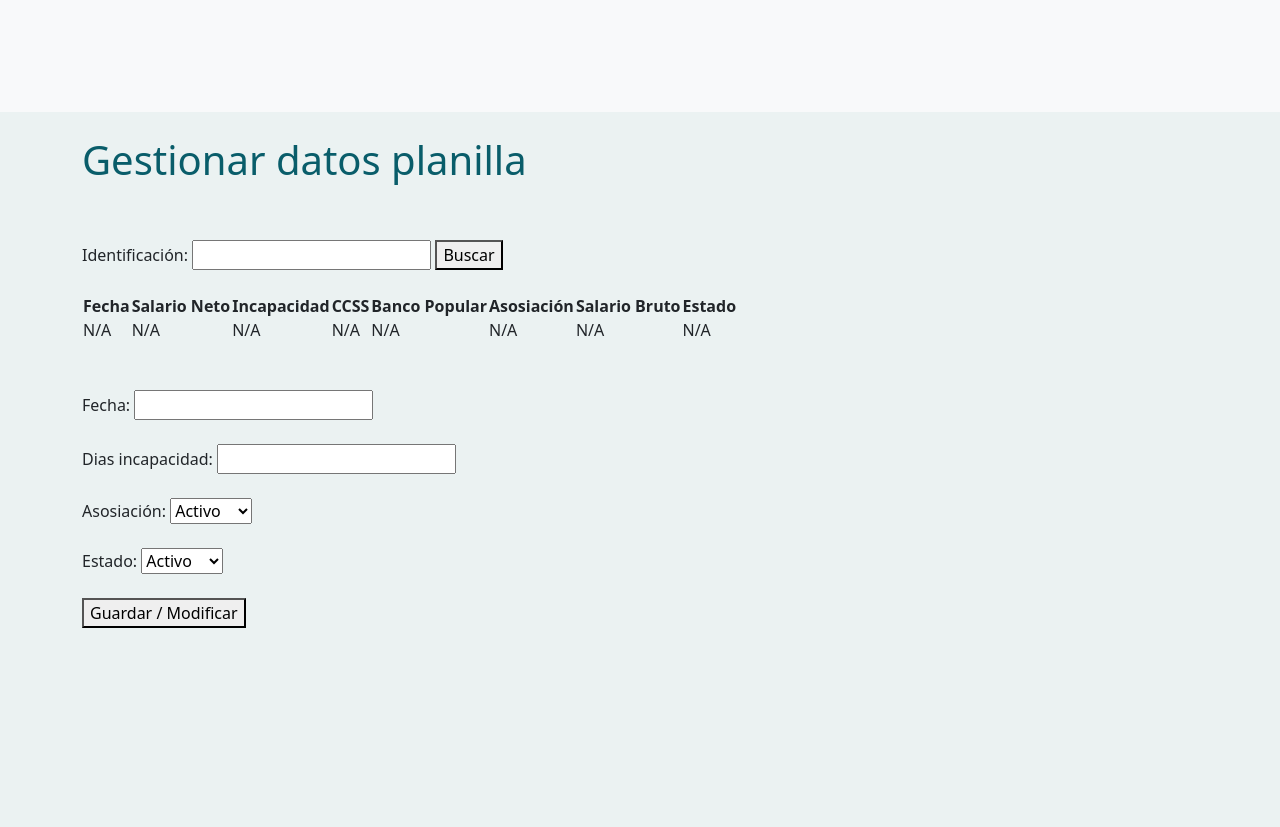
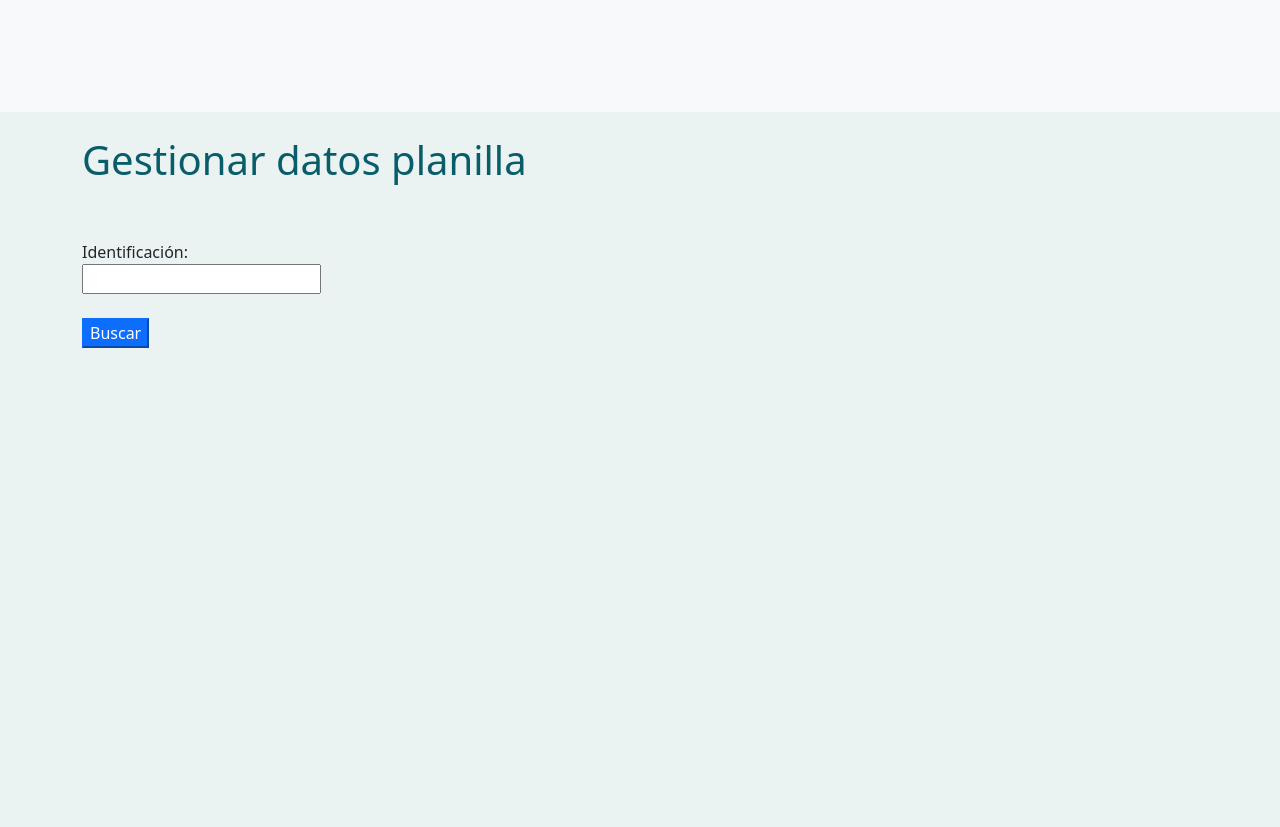
Before and after one commit to williamrmo/planilla_admin_db, a PHP site: page /gestinar-planilla.php in a window 1280 px wide. Shown: the part 3904-4731 px from the top of the page. Run offline with PHP 8.4, Linux system fonts and the light colour scheme.

Commit message:
gestionar planilla

```diff
--- a/gestinar-planilla.php
+++ b/gestinar-planilla.php
@@ -5,68 +5,76 @@
   <div class="container">
     <h1>Gestionar datos planilla</h1>
     <br><br>
+    <form action="" method="get">
+    <label for="user_id">
+        Identificaci&oacute;n: <br>
+        <input type="text" name="user_id" id="user_id" required>
+        <br><br>
 
-    <label for="user_id">
-        Identificaci&oacute;n: <input type="text" name="user_id" id="user_id">
+        <input type="submit" value="Buscar" class="bn btn-primary">
     </label>
-    <button>Buscar</button>
-    <br><br>
+    </form>
 
-    <!-- Informacion de la planilla -->
-    <div>
-        <table>
-            <thead>
-                <th>Fecha</th>
-                <th>Salario Neto</th>
-                <th>Incapacidad</th>
-                <th>CCSS</th>
-                <th>Banco Popular</th>
-                <th>Asosiaci&oacute;n</th>
-                <th>Salario Bruto</th>
-                <th>Estado</th>
-            </thead>
-            <tbody>
-                <tr>
-                    <td>N/A</td>
-                    <td>N/A</td>
-                    <td>N/A</td>
-                    <td>N/A</td>
-                    <td>N/A</td>
-                    <td>N/A</td>
-                    <td>N/A</td>
-                    <td>N/A</td>
-                </tr>
-            </tbody>
-        </table>
-    </div>
-<br><br>
-    <form class=""  method="post">
-      <label for="fecha">
-        Fecha: <input type="text" name="fecha">
-      </label>
-      <br><br>
-      <label for="user_inc">
-        Dias incapacidad: <input type="number" name="user_inc">
-      </label>
-      <br><br>
-      <label for="user_aso">
-          Asosiaci&oacute;n:
-          <select class="" name="user_aso">
-            <option value="Activo_aso">Activo</option>
-            <option value="Inactivo_aso">Inactivo</option>
-          </select>
-      </label>
-      <br><br>
-      <label for="user_estado">
-          Estado:
-          <select class="" name="user_estado">
-            <option value="Activo_emp">Activo</option>
-            <option value="Inactivo_emp">Inactivo</option>
-          </select>
-      </label>
-      <br><br>
-      <button name="button">Guardar / Modificar</button>
-    </form>
+    <br>
+
+    <?php
+
+      if(isset($_GET['user_id'])){
+        include_once './DB/conexion.php';
+        $id = $_GET['user_id'];
+        $sql = "exec MostrarUsuarioTmp '$id'";
+
+      $prepare = sqlsrv_prepare($conn, $sql);
+
+      $stm = sqlsrv_query($conn, $sql, array(), array( "Scrollable" => 'static' ));
+      if (sqlsrv_execute($prepare)) {
+
+        if(sqlsrv_num_rows($stm) != 0) {
+          $sql2 = "exec MostrarPlanillaTmpID '$id'";
+          $prepare2 = sqlsrv_prepare($conn, $sql2);
+
+          if (sqlsrv_execute($prepare2)) {
+          $pl = sqlsrv_fetch_array($prepare2);
+
+
+          $date = date_format($pl['fecha'], 'Y-m-d');
+          echo '
+            <form class="" action="./controllers/planilla-id-controller.php" method="post">
+                <label for="id">
+                  <input type="hidden" name="id" value="',$id,'" required>
+                </label>
+                <br>
+                <label for="incapacidad">
+                  Incapacidad: <br>
+                  <input type="number" name="incapacidad" value="',number_format((float)$pl['incapacidad'], 2, '.', ''),'" required>
+                </label>
+                <br>
+                <label for="ccss">
+                  CCSS: <br>
+                  <input type="number" name="ccss" value="',number_format((float)$pl['ccss'], 2, '.', ''),'" required>
+                </label>
+                <br>
+                <label for="banco">
+                  Banco Polpular: <br>
+                  <input type="number" name="banco" value="',number_format((float)$pl['banco'], 2, '.', ''),'" required>
+                </label>
+                <br>
+                <label for="asosiacion">
+                  Asosiacion: <br>
+                  <input type="number" name="asosiacion" value="',number_format((float)$pl['asosiacion'], 2, '.', ''),'" required>
+                </label>
+                <br><br>
+                <input type="submit" value="Guardar / Modificar" class="bn btn-success">
+              </form>
+              ';
+          }
+        }
+      }
+
+      }
+
+    ?>
+
   </div>
 
   <br><br>
```
Also changed, not shown: controllers/planilla-id-controller.php (added, +25 -0 lines).
